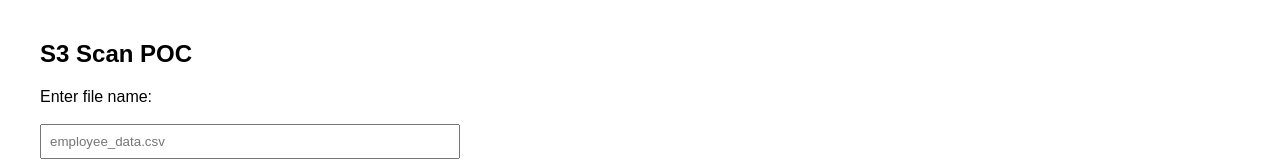
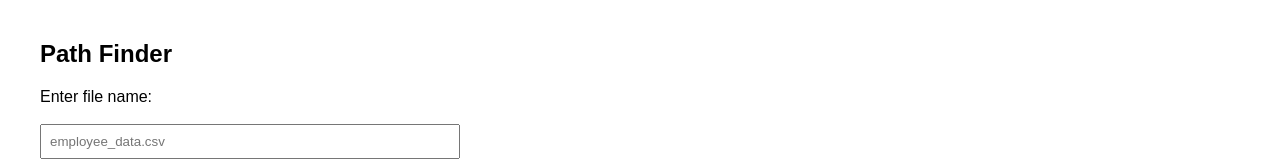
Before and after one commit to Sasikala266/s3-scan-poc, a plain HTML site: page ui/index.html in a window 1280 px wide. Shown: the top 161 px of the page. Drawn offline with Linux system fonts and the light colour scheme.

Commit message:
final code chanhes for publish

```diff
--- a/ui/index.html
+++ b/ui/index.html
@@ -2,7 +2,7 @@
 <html lang="en">
 <head>
   <meta charset="UTF-8">
-  <title>S3 File Search</title>
+  <title>Path Finder</title>
 
   <style>
     body {
@@ -27,7 +27,7 @@
 </head>
 <body>
 
-  <h2>S3 Scan POC</h2>
+  <h2>Path Finder</h2>
 
   <label for="fileName">Enter file name:</label><br><br>
   <input
```
Also changed, not shown: 3 other files.
